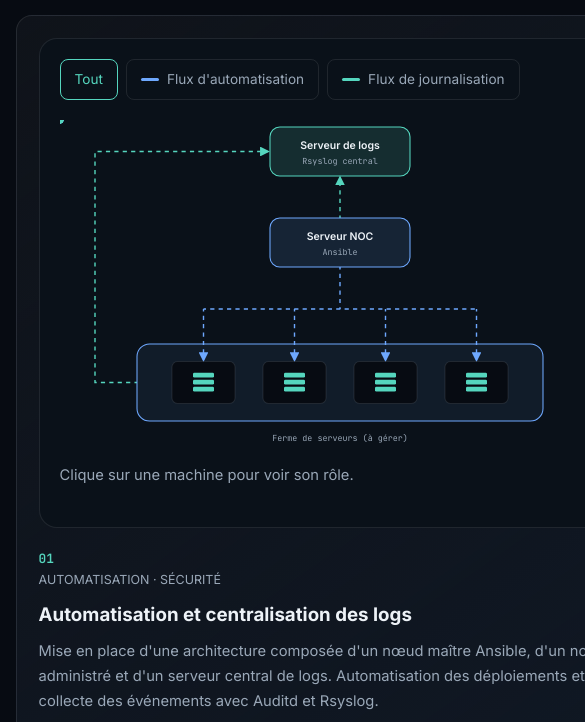
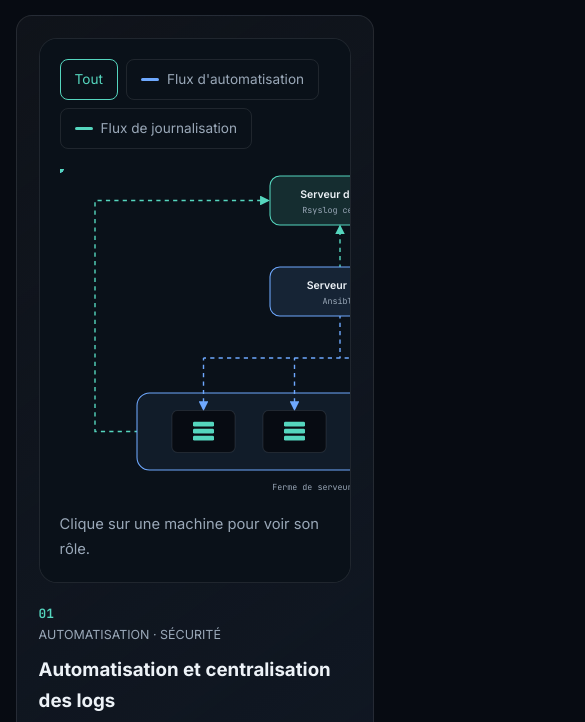
Before and after one commit to Mosaid229/Mon-portfolio, a plain HTML site: page index.html in a window 390 px wide. Shown: the part 6432-7154 px from the top of the page, 585 px wide, since content can reach past the window. Drawn offline with nearby package versions, Linux system fonts and the light colour scheme.

Commit message:
Mise en forme responsivité

```diff
--- a/css/premium.css
+++ b/css/premium.css
@@ -226,6 +226,10 @@ body{transition:background .3s,color .3s}
 @media(max-width:600px){.experience-visual svg.cap{width:4.5rem;height:4.5rem}}
 @media(prefers-reduced-motion:reduce){.experience-visual svg.cap{animation:none}}
 
+/* Correctif mobile : une carte projet ne doit plus élargir toute la page */
+.projects-grid>*{min-width:0}
+@media(max-width:850px){.projects-grid{grid-template-columns:minmax(0,1fr)}}
+
 /* Maquette éditeur Python (projet DEV 03)
 .mock-py{order:-1;margin-bottom:18px;border-radius:14px;overflow:hidden}
 .mock-py svg{display:block;width:100%;height:auto}
```
